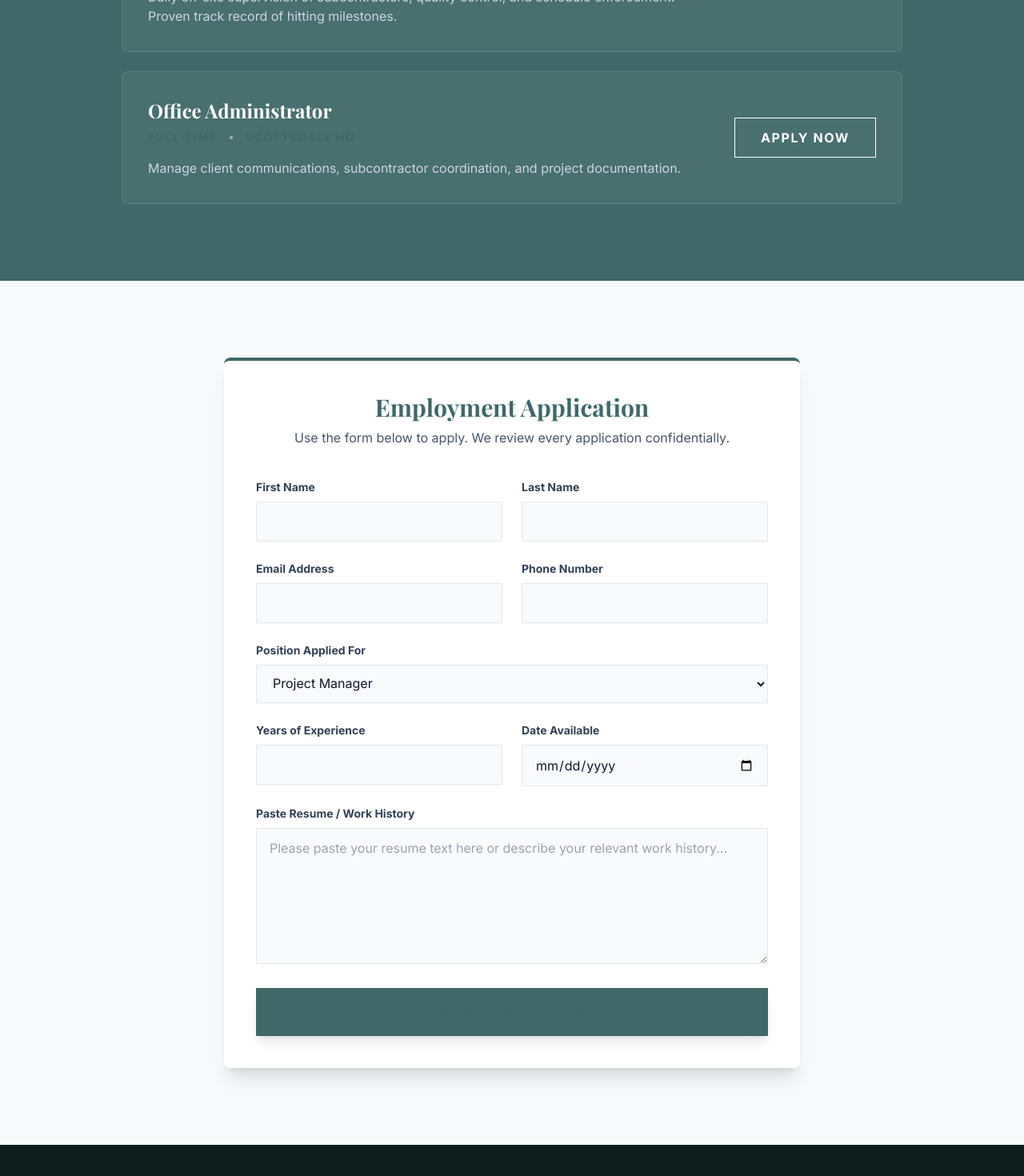
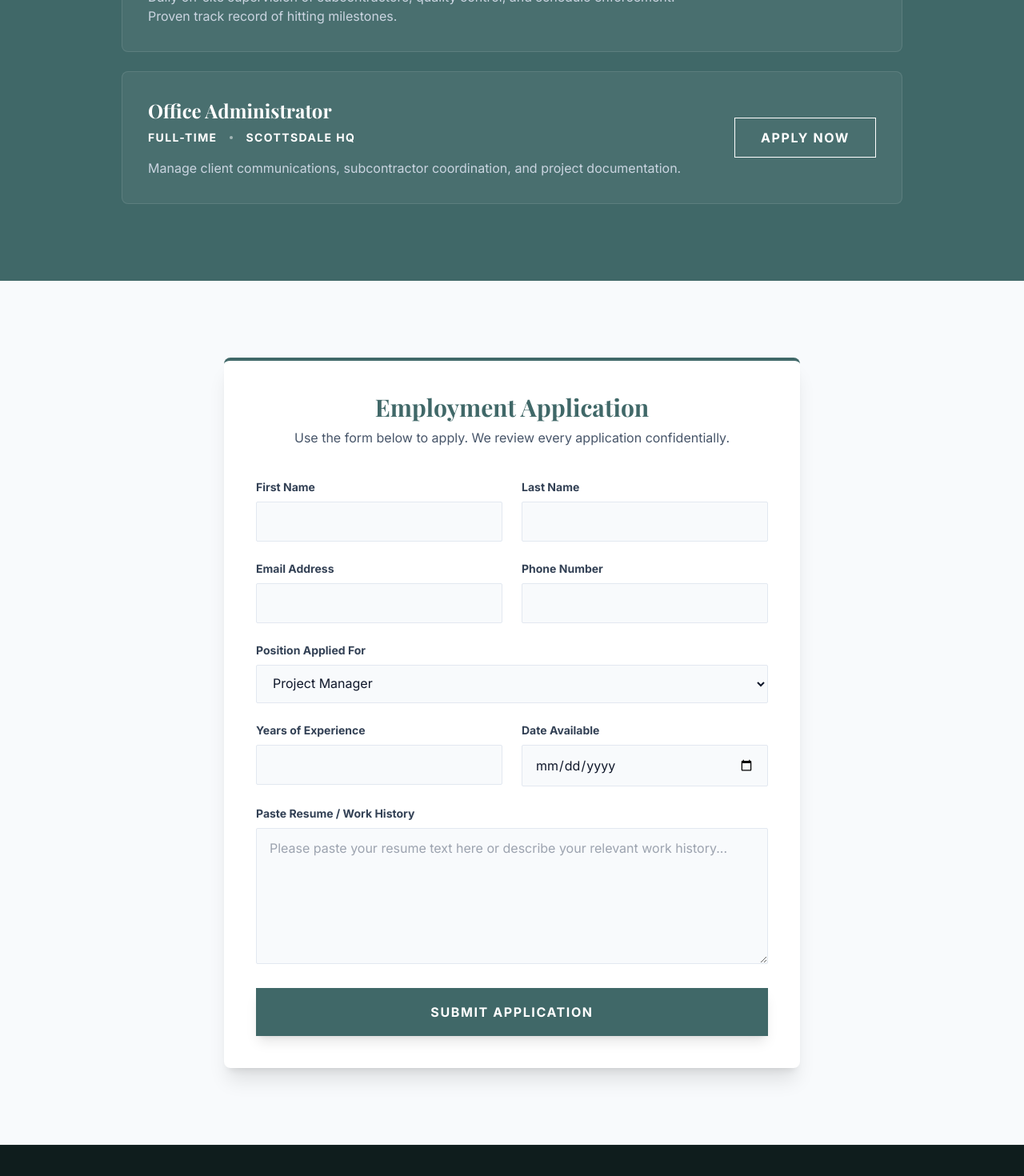
Before and after one commit to ahmedk-hue/stonebrook-homes-main, a React (Vite) app: page /careers in a window 1280 px wide. Shown: the part 1641-3111 px from the top of the page at 80% size. Built offline with nearby package versions, Linux system fonts and the light colour scheme; a web font is replaced by a local one.

Commit message:
Fix visibility issues on Careers page - make job details and submit button text white

```diff
--- a/src/pages/Careers.tsx
+++ b/src/pages/Careers.tsx
@@ -92,7 +92,7 @@ const Careers = () => {
                             <div key={i} className="bg-white/5 border border-white/10 rounded-lg p-8 hover:bg-white/10 transition-colors flex flex-col md:flex-row justify-between items-start md:items-center gap-6">
                                 <div>
                                     <h3 className="text-2xl font-bold font-serif mb-2">{job.title}</h3>
-                                    <div className="flex items-center gap-4 text-sm text-accent font-bold uppercase tracking-widest mb-4">
+                                    <div className="flex items-center gap-4 text-sm text-white font-bold uppercase tracking-widest mb-4">
                                         <span>{job.type}</span>
                                         <span className="w-1 h-1 bg-white/50 rounded-full"></span>
                                         <span>{job.location}</span>
@@ -165,7 +165,7 @@ const Careers = () => {
                                 <textarea rows={6} className="w-full px-4 py-3 bg-slate-50 border border-slate-200 rounded-sm focus:ring-2 focus:ring-primary focus:border-transparent outline-none" placeholder="Please paste your resume text here or describe your relevant work history..."></textarea>
                             </div>
 
-                            <button type="submit" className="w-full bg-accent text-primary font-bold uppercase tracking-widest py-4 hover:bg-white transition-colors shadow-lg border-2 border-transparent hover:border-accent">
+                            <button type="submit" className="w-full bg-accent text-white font-bold uppercase tracking-widest py-4 hover:bg-white hover:text-primary transition-colors shadow-lg border-2 border-transparent hover:border-accent">
                                 Submit Application
                             </button>
                         </form>
```
